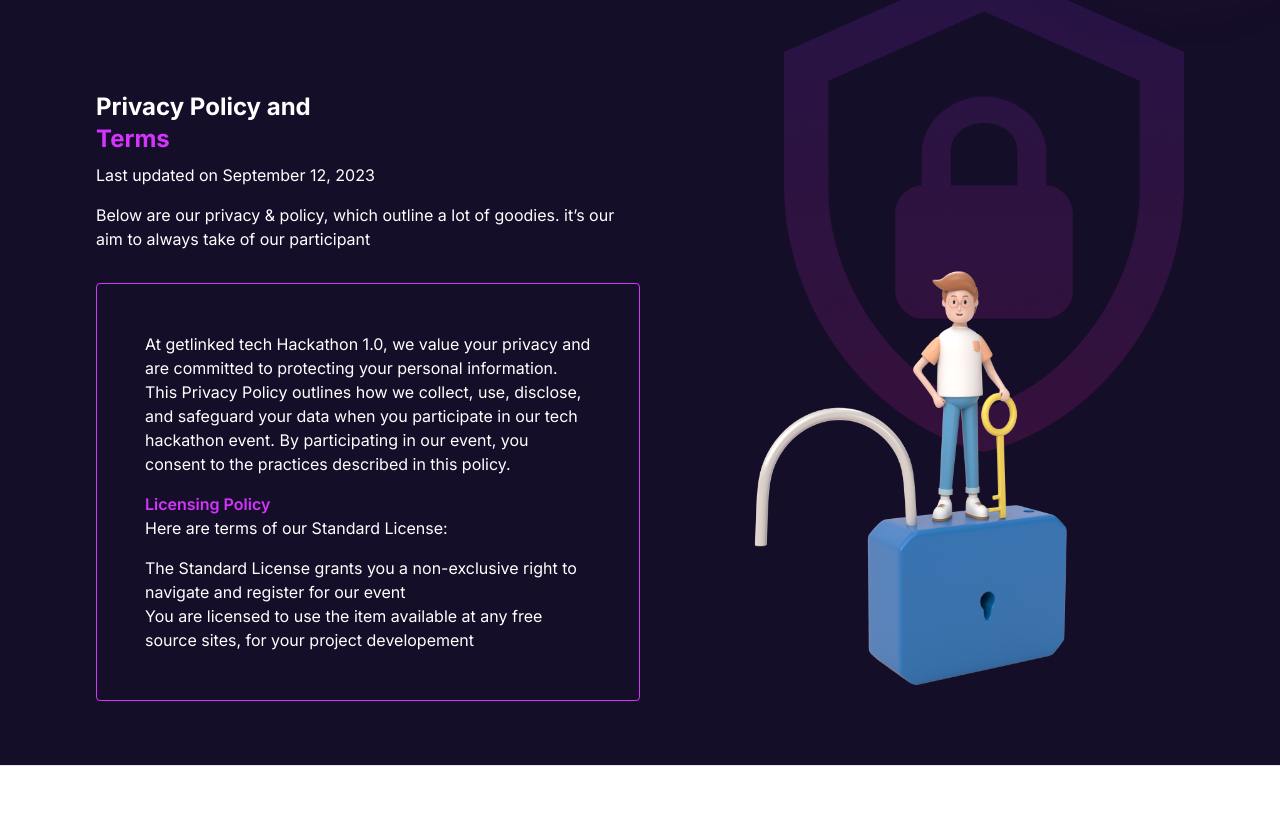
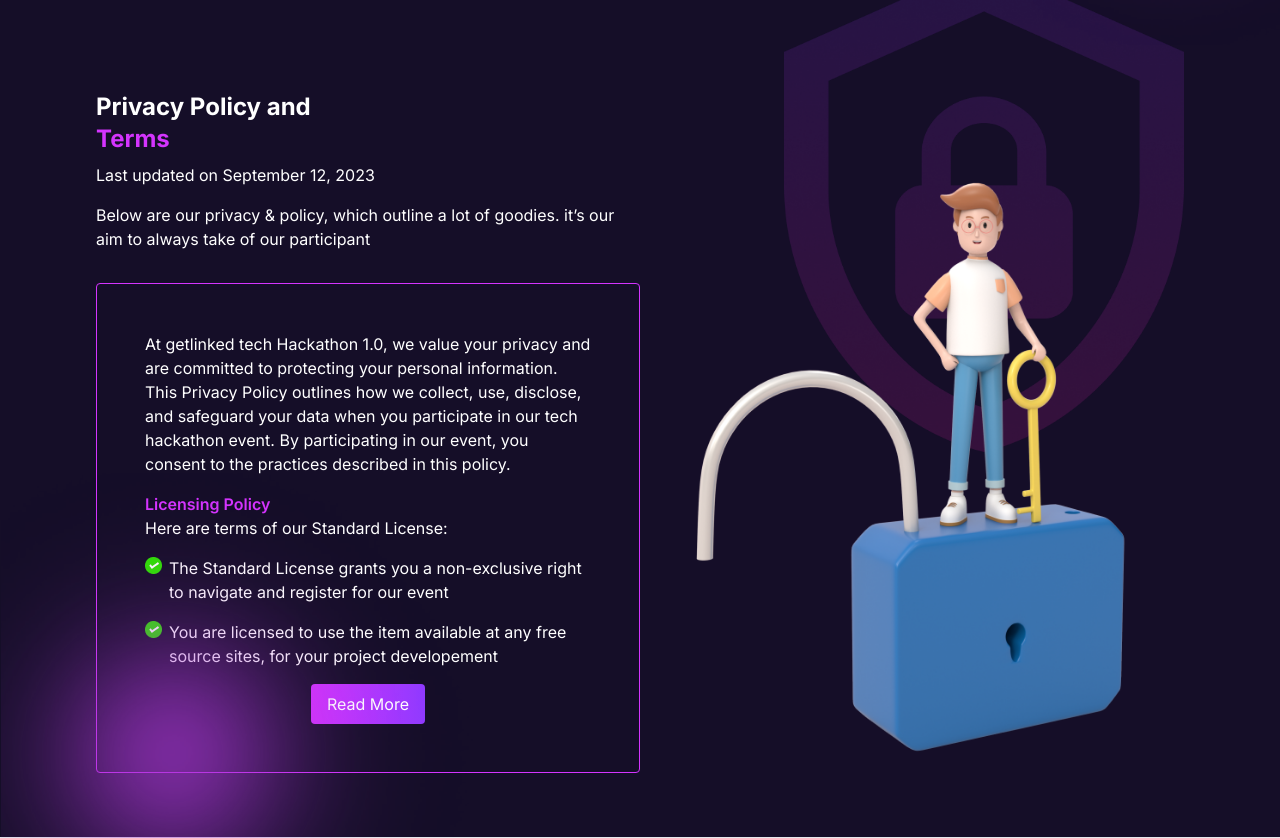
Before and after one commit to doiayokanmi/getlinked, a Next.js app: page / in a window 1280 px wide. Shown: the part 5362-6200 px from the top of the page. Before the commit the page ends 6128 px from the top, so only its background shows below. Built offline with nearby package versions, Linux system fonts and the light colour scheme.

Commit message:
privacy done

```diff
--- a/components/Privacy.tsx
+++ b/components/Privacy.tsx
@@ -1,5 +1,6 @@
-import Image from 'next/image'
-import React from 'react'
+import Image from "next/image";
+import Link from "next/link";
+import React from "react";
 
 const Privacy = () => {
   return (
@@ -12,47 +13,73 @@ const Privacy = () => {
               <br /> <span className="text-primary">Terms</span>
             </h1>
 
-            <p className='mb-4'>
-            Last updated on September 12, 2023
-            </p>
+            <p className="mb-4">Last updated on September 12, 2023</p>
 
             <p>
-            Below are our privacy & policy, which outline a lot of goodies. it’s our aim to always take of our participant
+              Below are our privacy & policy, which outline a lot of goodies.
+              it’s our aim to always take of our participant
             </p>
           </div>
 
-        <div className="border border-primary p-4 md:p-12 mt-8 rounded">
+          <div className="border relative border-primary p-4 md:p-12 mt-8 rounded">
             <p>
-            At getlinked tech Hackathon 1.0, we value your privacy and are committed to protecting your personal information. This Privacy Policy outlines how we collect, use, disclose, and safeguard your data when you participate in our tech hackathon event. By participating in our event, you consent to the practices described in this policy.
+              At getlinked tech Hackathon 1.0, we value your privacy and are
+              committed to protecting your personal information. This Privacy
+              Policy outlines how we collect, use, disclose, and safeguard your
+              data when you participate in our tech hackathon event. By
+              participating in our event, you consent to the practices described
+              in this policy.
             </p>
 
             <div className="py-4">
-            <h1 className="text-primary font-semibold">
-            Licensing Policy
-            </h1>
+              <h1 className="text-primary font-semibold">Licensing Policy</h1>
               <p className="font-semi-bold">
                 Here are terms of our Standard License:
               </p>
             </div>
 
-            <ul>
-                <li>
-                The Standard License grants you a non-exclusive right to navigate and register for our event
+            <ul className="list-image-[url(/images/checkmark.png)] ml-6">
+              <li className="mb-4">
+                The Standard License grants you a non-exclusive right to
+                navigate and register for our event
               </li>
               <li>
-                You are licensed to use the item available at any free source sites, for your project developement
+                You are licensed to use the item available at any free source
+                sites, for your project developement
               </li>
             </ul>
+
+            <div className="w-full flex items-center justify-center mt-4">
+              <Link
+                href={"#"}
+                className="bg-gradient px-4 rounded py-2 text-white"
+              >
+                Read More
+              </Link>
+            </div>
+
+            <Image className="absolute -left-24 -bottom-56 transform rotate-180" src={'/images/Purple-Lens-Flare-PNG.png'} width={500} height={500} alt=" " />
           </div>
         </div>
         <div className="basis-1/2 flex justify-center relative p-8">
-            <Image className='self-end mt-12 relative z-50' src={'/images/privacy2.png' } width={350} height={350} alt="" />
-            <Image className='absolute right-0 top-0' src={'/images/privacy.png' } width={400} height={400} alt="" />
-
+          <Image
+            className="self-end mt-12 relative z-50"
+            src={"/images/privacy2.png"}
+            width={500}
+            height={500}
+            alt=""
+          />
+          <Image
+            className="absolute right-0 top-0"
+            src={"/images/privacy.png"}
+            width={400}
+            height={400}
+            alt=""
+          />
         </div>
       </section>
     </>
-  )
-}
+  );
+};
 
-export default Privacy
+export default Privacy;
```
Also changed, not shown: public/images/checkmark.png (added). Lines whose indentation alone changed are shown as unchanged.
